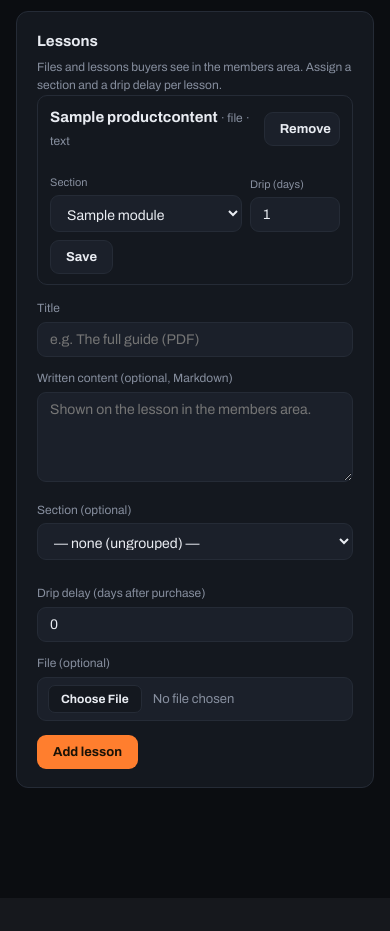
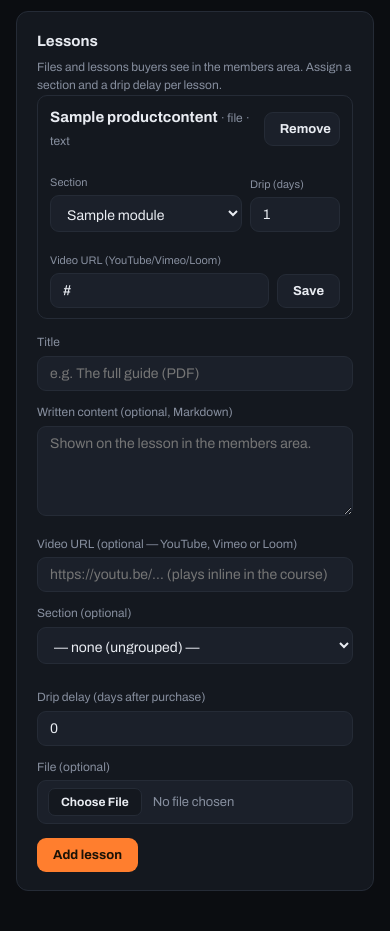
Before and after one commit to maykelevoni/money-worker, a Django app: page /offers/1/manage/ in a window 390 px wide. Shown: the part 821-1752 px from the top of the page. Before the commit the page ends 1609 px from the top, so only its background shows below. Run offline with Django 5.2, Linux system fonts and the light colour scheme; a user stored in the database is signed in; data comes from the database, SQL or seed files in the repository; tables that the repository leaves empty hold one stand-in row (values such as "Sample post").

Commit message:
Add inline video to lessons (YouTube / Vimeo / Loom embed)
Lessons can now hold a video that plays inline in the members course view:
- ProductContent.video_url + video_embed helper that maps YouTube/Vimeo/Loom
  links to their embed src (and refuses unknown hosts — no arbitrary iframe).
- Members lesson renders a responsive 16:9 player; unknown URLs fall back to a
  plain link. Drip lock still applies (locked lessons don't reveal the video).
- Creator manage page: a Video URL field on the add-lesson and per-lesson forms.

Verified inline playback via Playwright.

Co-Authored-By: Claude Opus 4.8 <noreply@anthropic.com>

```diff
--- a/apps/offers/models.py
+++ b/apps/offers/models.py
@@ -150,6 +150,10 @@ class ProductContent(WorkspaceOwned):
         upload_to="products/", blank=True,
         help_text="Downloadable file delivered to buyers",
     )
+    video_url = models.URLField(
+        blank=True,
+        help_text="YouTube, Vimeo or Loom link — plays inline in the members area",
+    )
     drip_days = models.PositiveIntegerField(
         default=0, help_text="Days after purchase before this unlocks (0 = right away)",
     )
@@ -161,6 +165,26 @@ class ProductContent(WorkspaceOwned):
     def __str__(self):
         return f"{self.offer.name} · {self.title}"
 
+    @property
+    def video_embed(self):
+        """An embeddable iframe src for known hosts, or '' if we don't recognise
+        the URL (we only embed trusted video hosts, never an arbitrary iframe)."""
+        import re
+
+        u = (self.video_url or "").strip()
+        if not u:
+            return ""
+        m = re.search(r"(?:youtube\.com/(?:watch\?v=|shorts/|embed/)|youtu\.be/)([\w-]{6,})", u)
+        if m:
+            return f"https://www.youtube.com/embed/{m.group(1)}"
+        m = re.search(r"vimeo\.com/(?:video/)?(\d+)", u)
+        if m:
+            return f"https://player.vimeo.com/video/{m.group(1)}"
+        m = re.search(r"loom\.com/(?:share|embed)/([\w-]+)", u)
+        if m:
+            return f"https://www.loom.com/embed/{m.group(1)}"
+        return ""
+
     def unlock_date(self, since):
         """When this lesson becomes available, given a purchase/entitlement date."""
         from datetime import timedelta
--- a/apps/offers/views.py
+++ b/apps/offers/views.py
@@ -106,6 +106,7 @@ def content_add(request, pk):
         title=title,
         body=request.POST.get("body", "").strip(),
         file=request.FILES.get("file"),
+        video_url=request.POST.get("video_url", "").strip(),
         drip_days=_int(request.POST.get("drip_days")),
         order=offer.contents.count(),
     )
@@ -129,7 +130,9 @@ def content_update(request, pk, content_id):
     module_id = request.POST.get("module") or None
     lesson.module = Module.objects.filter(pk=module_id, offer=offer).first() if module_id else None
     lesson.drip_days = _int(request.POST.get("drip_days"))
-    lesson.save(update_fields=["module", "drip_days"])
+    if "video_url" in request.POST:
+        lesson.video_url = request.POST.get("video_url", "").strip()
+    lesson.save(update_fields=["module", "drip_days", "video_url"])
     messages.success(request, f"Updated “{lesson.title}”.")
     return redirect("offers:manage", pk=offer.pk)
 
--- a/templates/offers/manage.html
+++ b/templates/offers/manage.html
@@ -104,6 +104,9 @@
         <div><label style="font-size:11px;color:var(--muted)">Drip (days)</label>
           <input type="number" name="drip_days" min="0" value="{{ c.drip_days }}" style="width:90px">
         </div>
+        <div style="flex:1;min-width:200px"><label style="font-size:11px;color:var(--muted)">Video URL (YouTube/Vimeo/Loom)</label>
+          <input type="url" name="video_url" value="{{ c.video_url }}" placeholder="https://youtu.be/…">
+        </div>
         <button class="btn btn-ghost" type="submit">Save</button>
       </form>
     </div>
@@ -117,6 +120,8 @@
     <input type="text" name="title" placeholder="e.g. The full guide (PDF)" required>
     <label>Written content (optional, Markdown)</label>
     <textarea name="body" placeholder="Shown on the lesson in the members area."></textarea>
+    <label>Video URL (optional — YouTube, Vimeo or Loom)</label>
+    <input type="url" name="video_url" placeholder="https://youtu.be/… (plays inline in the course)">
     <div class="row">
       <div>
         <label>Section (optional)</label>
--- a/templates/store/product.html
+++ b/templates/store/product.html
@@ -46,6 +46,9 @@
   .tick.on { background: var(--accent); border-color: var(--accent); color: #fff; }
   .lock { font-size: 12px; color: #8b91a3; white-space: nowrap; }
   .lesson-body { margin-top: 12px; }
+  .lesson-video { margin-top: 14px; position: relative; padding-top: 56.25%;
+    border-radius: 12px; overflow: hidden; background: #000; }
+  .lesson-video iframe { position: absolute; inset: 0; width: 100%; height: 100%; border: 0; }
   .lesson-actions { margin-top: 14px; display: flex; gap: 10px; }
   .btn.small { padding: 8px 16px; font-size: 14px; }
   form.inline { display: inline; }
```
Also changed, not shown: templates/store/_lesson.html (+9 -0 lines), apps/offers/migrations/0008_productcontent_video_url.py (added).
